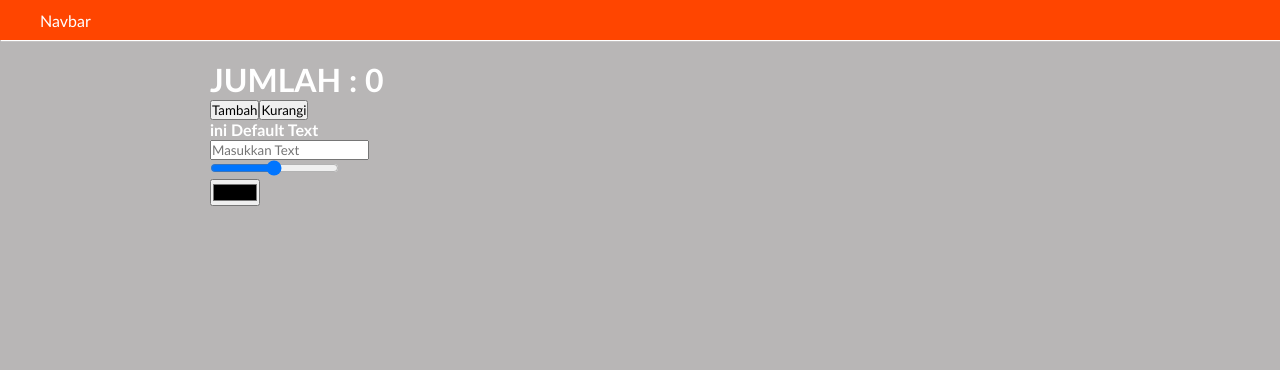
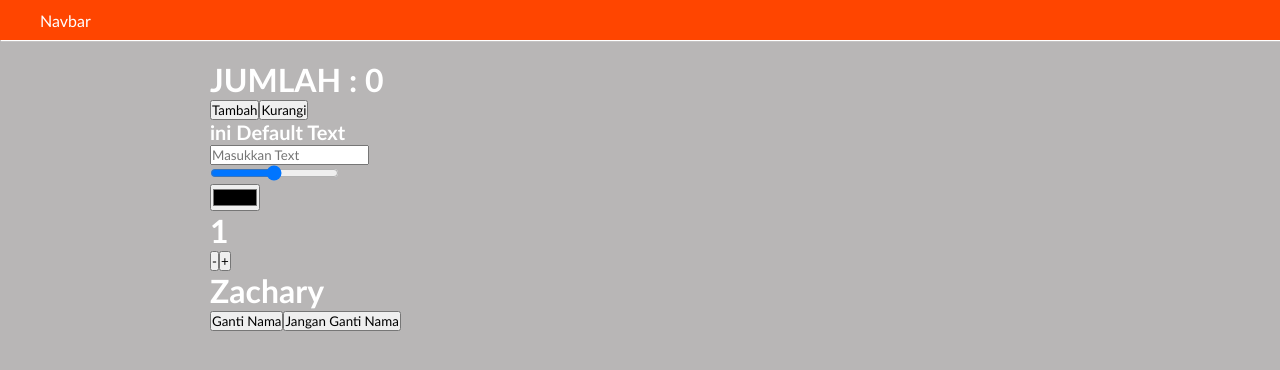
Before and after one commit to Zacharylutfyr/bootcamp-online, a React (Create React App) app: page / in a window 1280 px wide. Shown: the top 370 px of the page. Built offline with nearby package versions, Linux system fonts and the light colour scheme; the HTML template or start-up script is replaced by a standard one.

Commit message:
"Add State in States.jsx"

```diff
--- a/src/States/States.jsx
+++ b/src/States/States.jsx
@@ -1,10 +1,22 @@
-import React, { useState } from 'react';
+import React, { useState, useEffect } from 'react';
 
 const States = () => {
   const [statee, setState] = useState(0);
   const [text, setText] = useState('ini Default Text');
-  const [range, setRange] = useState(16);
+  const [range, setRange] = useState(20);
   const [color, setColor] = useState('oranged');
+  const [pacarSaya, setpacarSaya] = useState(1);
+  const decrement = () => {
+    setpacarSaya(prev => prev - 1);
+  };
+  const increment = () => {
+    setpacarSaya(pacarSaya + 1);
+  };
+  const [name, setName] = useState('Zachary');
+
+  useEffect(() => {
+    alert('Halooo');
+  }, []);
 
   return (
     <>
@@ -59,6 +71,28 @@ const States = () => {
               setColor(e.target.value);
             }}></input>
         </div>
+
+        <div>
+          <h1>{pacarSaya}</h1>
+          <button onClick={decrement}> - </button>
+          <button onClick={increment}> + </button>
+        </div>
+
+        <div className='name'>
+          <h1>{name}</h1>
+          <button
+            onClick={() => {
+              setName('Luthfy');
+            }}>
+            Ganti Nama
+          </button>
+          <button
+            onClick={() => {
+              setName('Zachary');
+            }}>
+            Jangan Ganti Nama
+          </button>
+        </div>
       </div>
     </>
   );
```
